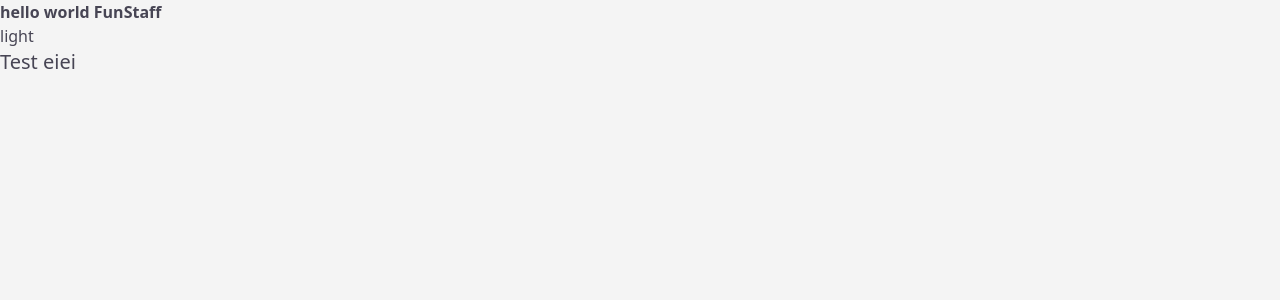
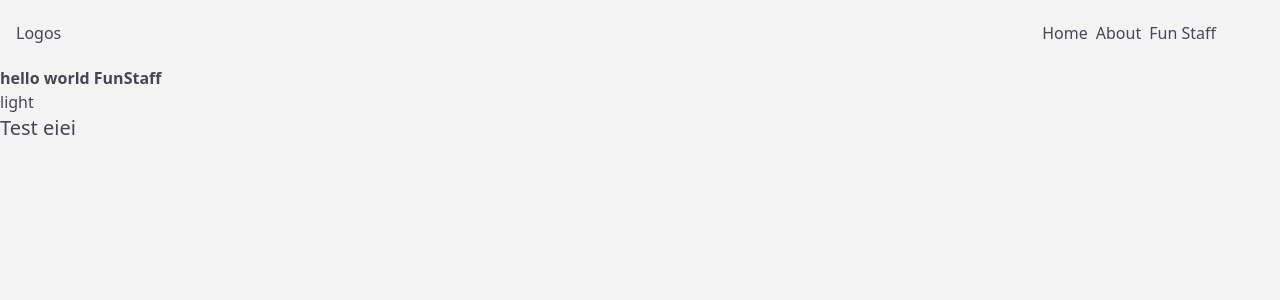
Before and after one commit to Ariyapong/ton-story-next, a Next.js app: page /fun-staff in a window 1280 px wide. Shown: the top 300 px of the page. Built offline with nearby package versions, Linux system fonts and the light colour scheme; no server answers; a web font is replaced by a local one.

Commit message:
update: header component

```diff
--- a/app/layout.tsx
+++ b/app/layout.tsx
@@ -10,7 +10,7 @@ import { ScreenProviders } from "../providers/screen";
 import { cookies } from "next/headers";
 import { Maitree as FontSans } from "next/font/google";
 import { cn } from "#/utils/tw-utils";
-// import screenPlugins from '#/plugins/screen'
+import Header from '#/components/Header'
 
 const fontSans = FontSans({
   subsets: ["latin", "thai"],
@@ -96,11 +96,12 @@ export default function RootLayout({
             })();
       `}
         </Script>
-        <Providers>
-          <ScreenProviders>
+        <ScreenProviders>
+          <Providers>
+            <Header />
             <main>{children}</main>
-          </ScreenProviders>
-        </Providers>
+          </Providers>
+        </ScreenProviders>
         {/* <NextScript /> */}
       </body>
     </html>
--- /dev/null
+++ b/components/Header/Header.tsx
@@ -0,0 +1,27 @@
+import styles from "#/components/Header/header.module.css";
+import React from "react";
+
+function Header() {
+  return (
+    <header className={styles.container}>
+      <div className={`${styles.hero} hero`}>
+        <h1>Logos</h1>
+      </div>
+      <nav className={`${styles.navigation}`}>
+        <ul className={`${styles.urlList} tw-space-x-2`}>
+            <li>
+                <a href="/">Home</a>
+            </li>
+            <li>
+                <a href="/">About</a>
+            </li>
+            <li>
+                <a href="/fun-staff">Fun Staff</a>
+            </li>
+        </ul>
+      </nav>
+    </header>
+  );
+}
+
+export default Header;
--- /dev/null
+++ b/components/Header/header.module.css
@@ -0,0 +1,24 @@
+header.container {
+  height: 66px;
+  display: flex;
+  align-items: center;
+  /* justify-content: space-between; */
+  padding: 0.5rem 1rem;
+
+  /* background-color: red; */
+
+  .hero {
+    max-width: 150px;
+  }
+
+  .navigation {
+    /* background-color: gold; */
+    position: absolute;
+    right: 5%;
+    .urlList {
+      display: flex;
+      /* left: 70%;
+      gap: 0.75rem; */
+    }
+  }
+}
--- /dev/null
+++ b/components/Header/index.tsx
@@ -0,0 +1,3 @@
+import Header from "#/components/Header/Header";
+
+export default Header
```
